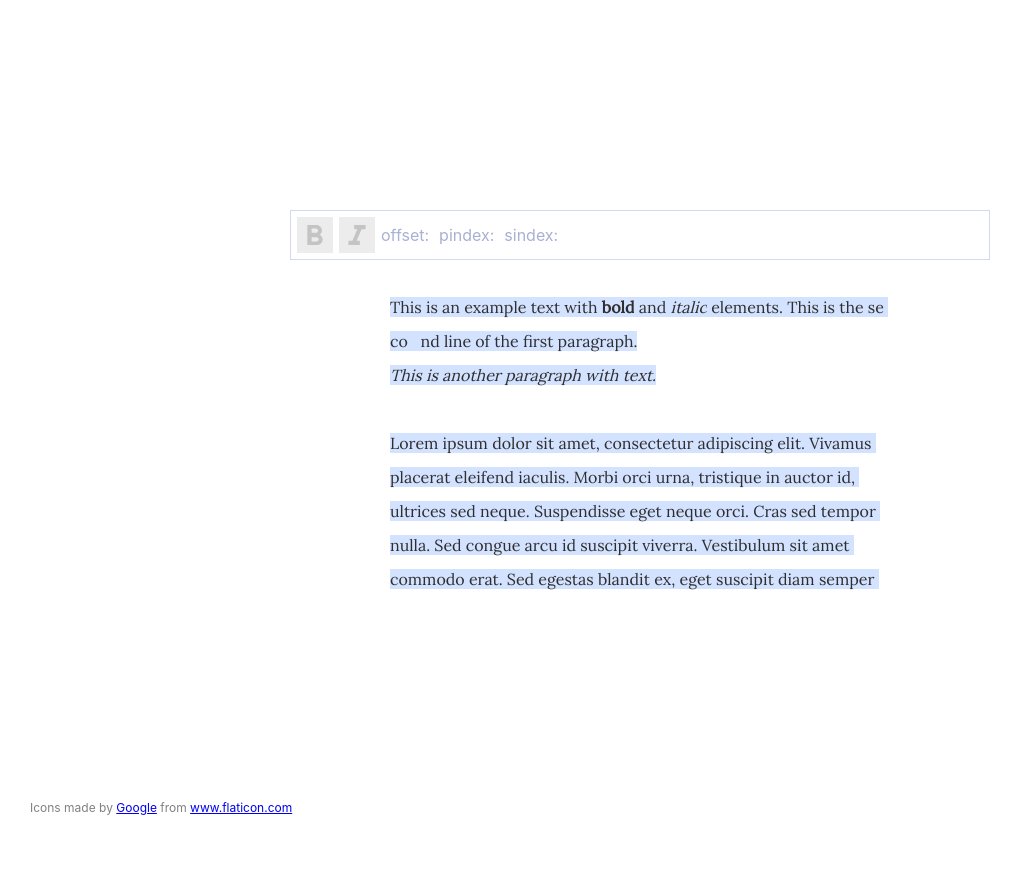
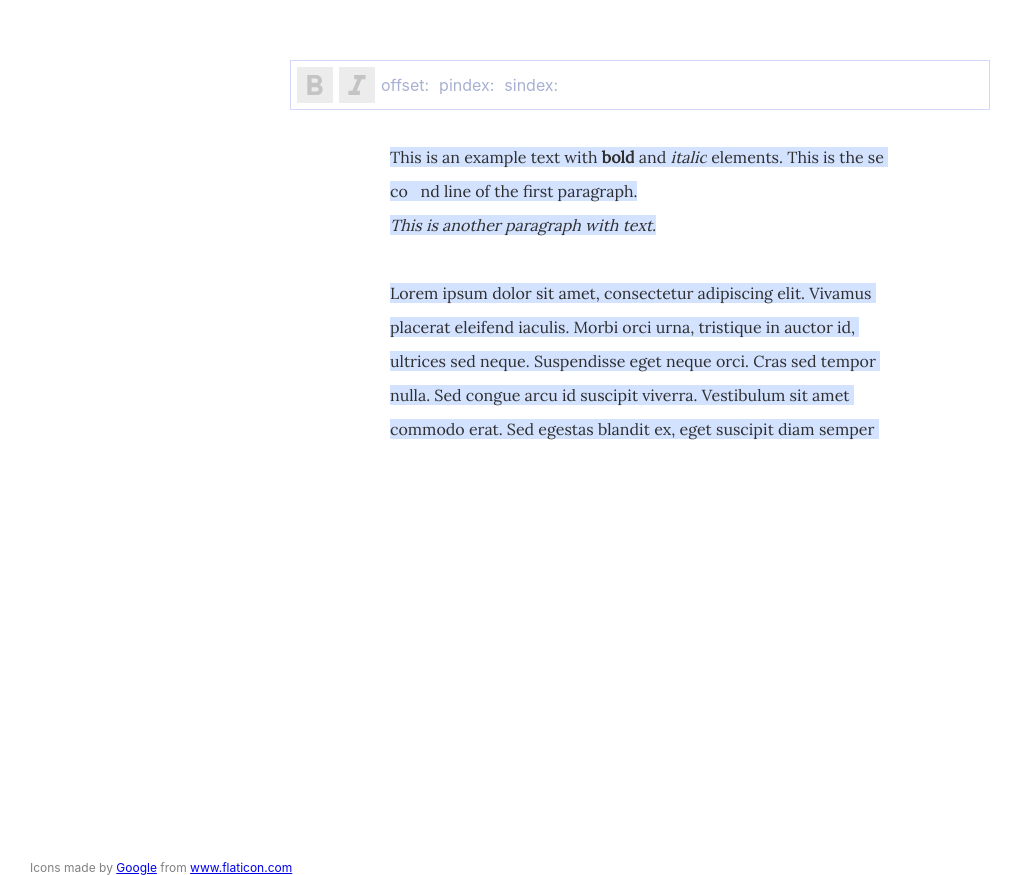
Before and after one commit to miamayday/text-editor, a React (Create React App) app: page / in a window 1280 px wide. Shown: the whole page, without its empty margins (0-1022 px from the left). Before the commit the page ends 815 px from the top, so only its background shows below. Built offline with nearby package versions, Linux system fonts and the light colour scheme.

Commit message:
Disable vertical centering of the editor, check the caret has been set before acknowledging a key event

```diff
--- a/src/App.css
+++ b/src/App.css
@@ -1,7 +1,8 @@
 .app {
   height: 100vh;
   display: flex;
-  align-items: center;
+  /*align-items: center;*/
+  margin-top: 60px;
   justify-content: center;
 }
 
--- a/src/editor/Editor.tsx
+++ b/src/editor/Editor.tsx
@@ -193,7 +193,16 @@ class Editor extends React.Component<EditorProps, EditorState> {
    * @param event onKeyDown event on div.app
    */
   handleKeyDown(event: React.KeyboardEvent): void {
-    event.preventDefault()
+    // Do not event.preventDefault()
+    // Otherwise developer tools won't open
+
+    if (
+      this.state.caret === undefined ||
+      this.state.pindex === undefined ||
+      this.state.sindex === undefined
+    ) {
+      return // Do nothing if caret has not been set
+    }
 
     switch (event.key) {
       case 'ArrowUp':
@@ -355,7 +364,7 @@ class Editor extends React.Component<EditorProps, EditorState> {
 
   /**
    * Converts the style of a text node into CSS properties.
-   * @param style  Style of a text node
+   * @param style Style of a text node
    * @returns Corresponding CSS properties
    */
   nodeToCSSProps(style: Style): React.CSSProperties {
```
